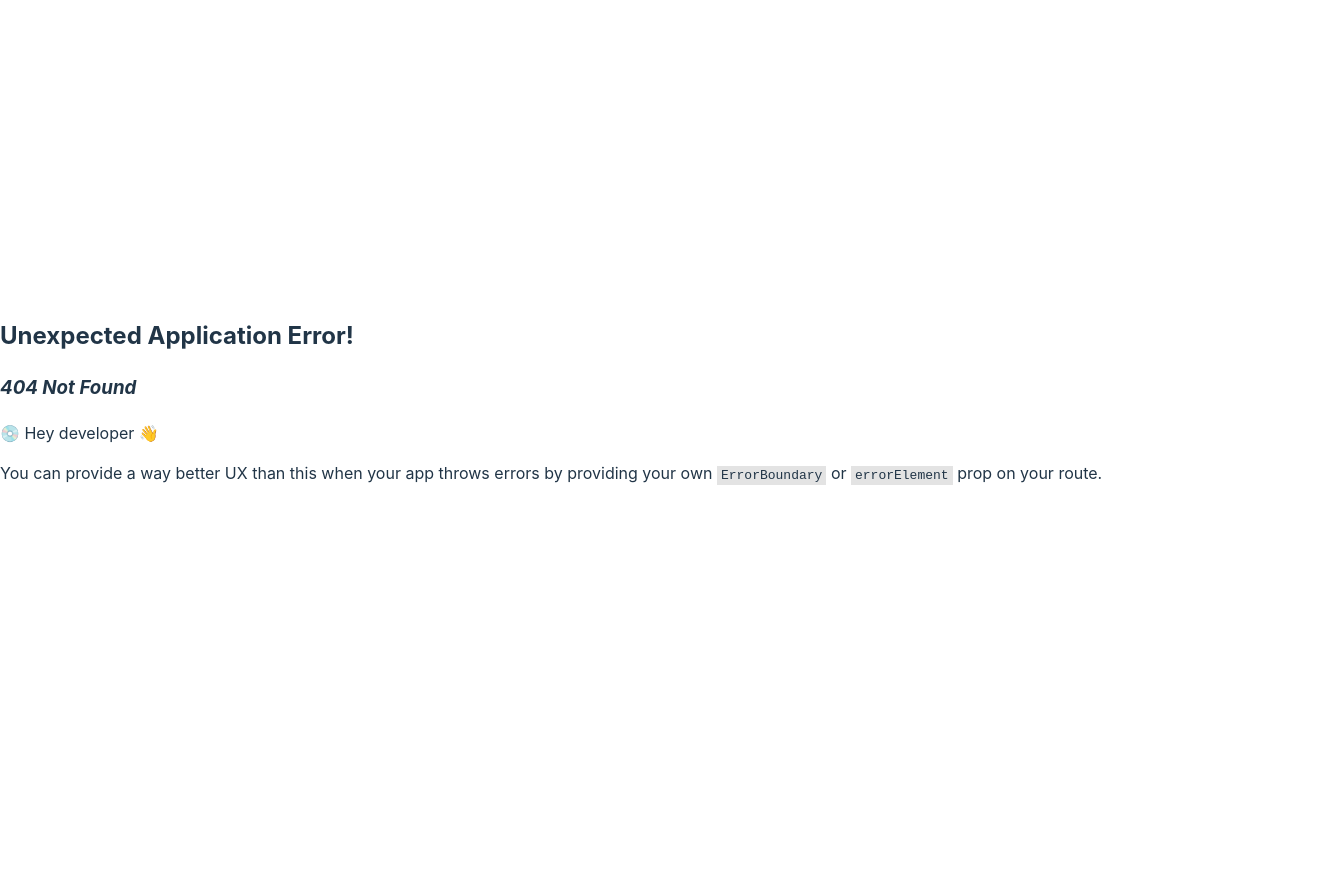
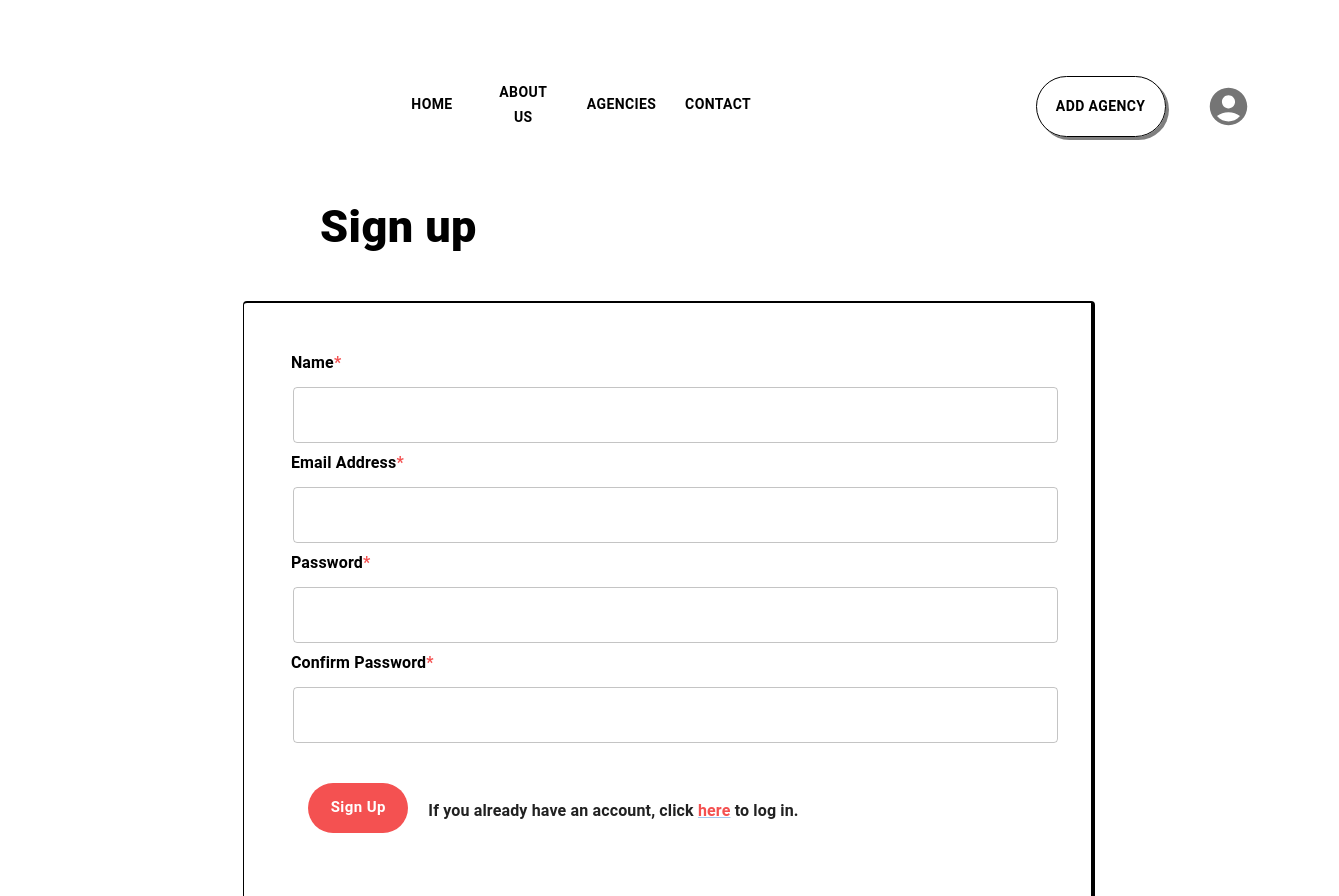
Before and after one commit to vivienknecht/Work-Then-Travel, a React (Vite) app in the folder work-then-travel-web/: page /signup in a window 1280 px wide. Before the commit this address had no page. Shown: the top 896 px of the page, 1339 px wide, since content can reach past the window. Before the commit the page ends 800 px from the top, so only its background shows below. Built offline with nearby package versions, Linux system fonts and the light colour scheme; a web font is replaced by a local one.

Commit message:
sing up design

```diff
--- /dev/null
+++ b/work-then-travel-web/src/components/signup.tsx
@@ -0,0 +1,119 @@
+import { Box, Button, Card, Container, Link, Stack, TextField, Typography } from "@mui/material";
+import HeaderComponent from "./appbar";
+import Footer from "./footer";
+
+export default function Signup() {
+    return (
+        <>
+            <Box sx={{ mt: 52, mb: 7 }}>
+                <HeaderComponent />
+            </Box>
+            <Box sx={{ ml: 40, mb: 5 }}>
+                <Typography sx={{
+                    fontWeight: "900",
+                    fontSize: "45px",
+                    color: "black",
+                }}
+                >
+                    Sign up</Typography>
+            </Box>
+            <Box sx={{ textAlign: "center", mb: 12 }}>
+                <Container maxWidth="md" >
+                    <Card variant="outlined"
+                        sx={{
+                            borderColor: 'black',
+                            borderTopWidth: '2px',
+                            borderLeftWidth: '1.8px',
+                            borderRightWidth: '4px',
+                            borderBottomWidth: '4px',
+                            height: "600px"
+                        }}>
+                        <Stack
+                            direction="column"
+                            justifyContent="center"
+                            alignItems="center"
+                            spacing={1}
+                            sx={{ mt: 6 }}
+                        >
+                            <Stack direction="column" alignItems="flex-start" spacing={1.5}
+                            >
+                                <Typography sx={{
+                                    pl: 1.7
+                                }}>
+                                    <span style={{ color: "black", fontWeight: "600" }}>Name</span>
+                                    <span style={{ color: "#F45151", fontWeight: "600" }}>*</span>
+                                </Typography>
+                                <TextField sx={{
+                                    width: "765px",
+                                    pl: 2,
+                                }} />
+                            </Stack>
+                            <Stack direction="column" alignItems="flex-start" spacing={1.5} >
+                                <Typography sx={{
+                                   pl: 1.7
+                                }}>
+                                   <span style={{ color: "black", fontWeight: "600" }}>Email Address</span>
+                                   <span style={{ color: "#F45151", fontWeight: "600" }}>*</span>
+                                </Typography>
+                                <TextField sx={{
+                                    width: "765px",
+                                    pl: 2,
+                                }} />
+                            </Stack>
+                            <Stack direction="column" alignItems="flex-start" spacing={1.5} >
+                                <Typography sx={{
+                                   pl: 1.7
+                                }}>
+                                   <span style={{ color: "black", fontWeight: "600" }}>Password</span>
+                                   <span style={{ color: "#F45151", fontWeight: "600" }}>*</span>
+                                </Typography>
+                                <TextField sx={{
+                                    width: "765px",
+                                    pl: 2,
+                                }} />
+                            </Stack>
+                            <Stack direction="column" alignItems="flex-start" spacing={1.5} >
+                                <Typography sx={{
+                                   pl: 1.7
+                                }}>
+                                   <span style={{ color: "black", fontWeight: "600" }}>Confirm Password</span>
+                                   <span style={{ color: "#F45151", fontWeight: "600" }}>*</span>
+                                </Typography>
+                                <TextField sx={{
+                                    width: "765px",
+                                    pl: 2,
+                                }} />
+                            </Stack>
+                        </Stack>
+                            <Stack direction="row" spacing={2.5} sx={{
+                                mt: 5,
+                                ml: 8
+                            }}>
+                                <Button sx={{
+                                    width: "100px",
+                                    height: "50px",
+                                    borderTopLeftRadius: '50px',
+                                    borderTopRightRadius: '50px',
+                                    borderBottomLeftRadius: '50px',
+                                    borderBottomRightRadius: '50px',
+                                    color: 'white',
+                                    fontWeight: "600",
+                                    fontSize: "15px",
+                                    textTransform: 'capitalize',
+                                    backgroundColor: "#F45151",
+                                }}
+                                >Sign up</Button>
+                                <Typography sx={{
+                                    pt: 2,
+                                    fontWeight: "600",
+                                }}
+
+                                >If you already have an account, click <Link href="/login" sx={{ color: "#F45151", }}>here</Link> to log in.</Typography>
+                            </Stack>
+                    </Card>
+                </Container>
+            </Box>
+            <Footer />
+        </>
+    )
+}
--- a/work-then-travel-web/src/main.tsx
+++ b/work-then-travel-web/src/main.tsx
@@ -4,6 +4,7 @@ import {RouterProvider, createBrowserRouter} from 'react-router-dom';
 import './index.css';
 import HomePage from './components/home-page';
 import Login from './components/login';
+import Signup from './components/signup';
 
 const router = createBrowserRouter([
 {
@@ -14,6 +15,10 @@ element: <HomePage />
   path: "/login",
   element: <Login />
   },
+  {
+    path: "/signup",
+    element: <Signup />
+    },
 ])
 
 ReactDOM.createRoot(document.getElementById('root') as HTMLElement).render(
```
